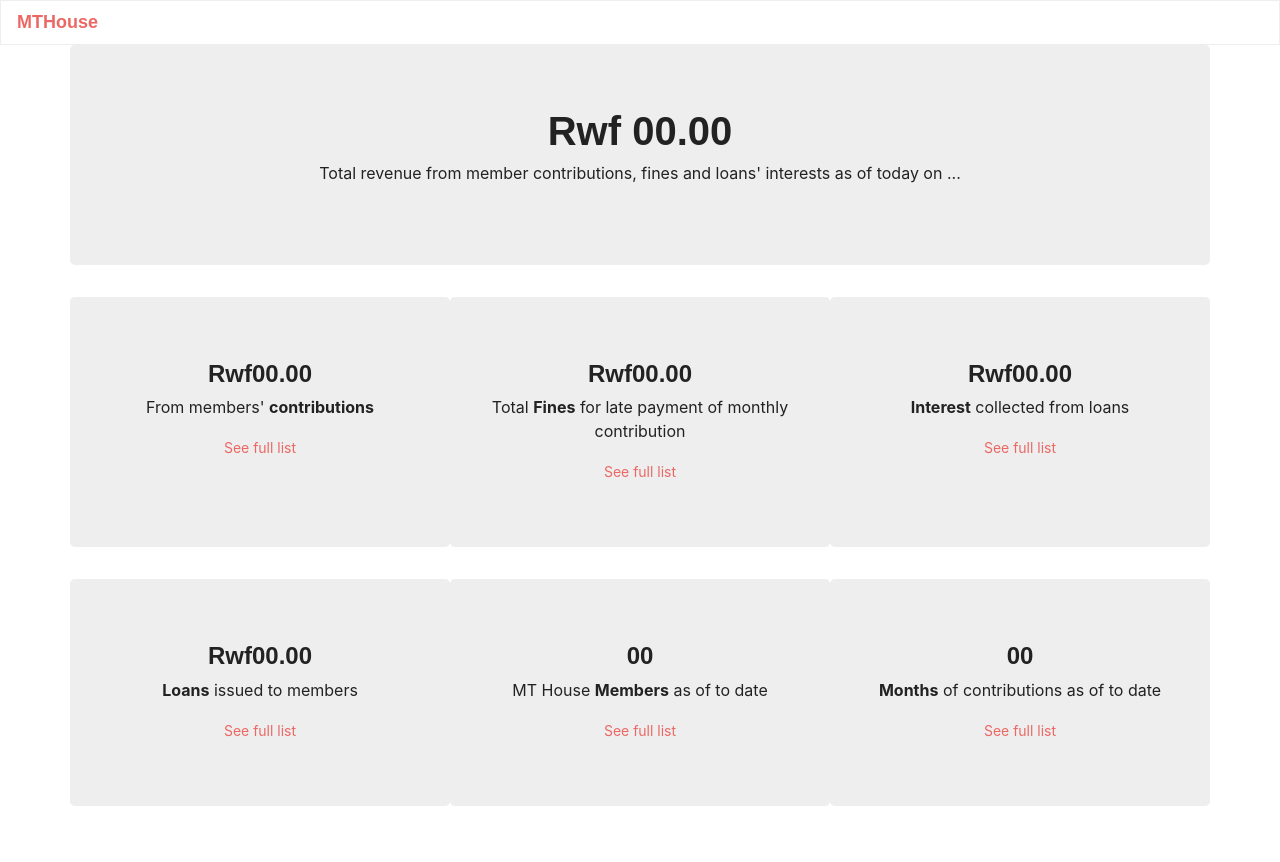
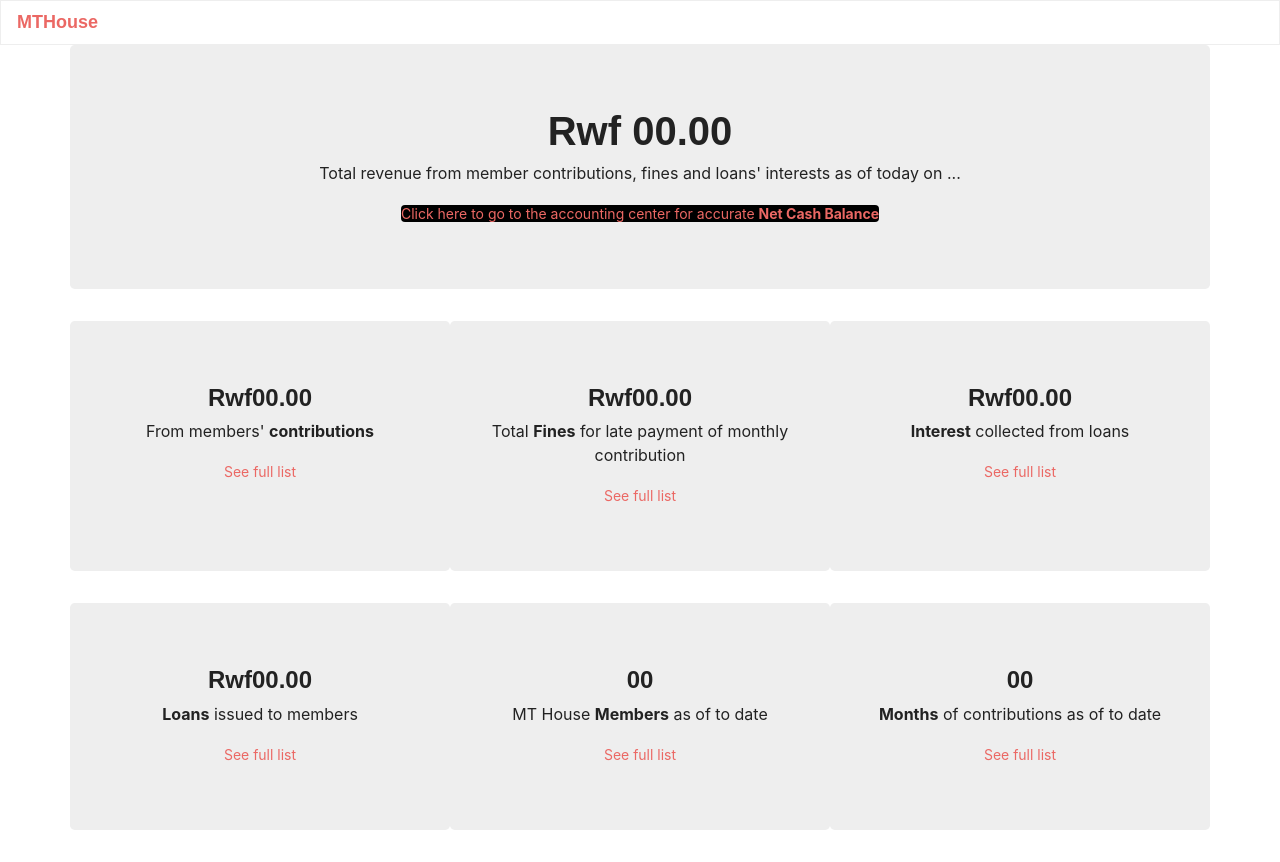
Before and after one commit to Nzibosco/mthouse, a React (Create React App) app in the folder client/: page /dashboard in a window 1280 px wide. Before the commit the page ends 838 px from the top, so only its background shows below. Built offline with nearby package versions, Linux system fonts and the light colour scheme; a web font is replaced by a local one.

Commit message:
link to accounting center

```diff
--- a/client/src/pages/Dashboard.js
+++ b/client/src/pages/Dashboard.js
@@ -23,9 +23,9 @@ class Dashboard extends Component {
                 <div className = "row">
                     <div className="jumbotron col-md-12 text-center" id="contribution">
                         <h1 className="display">Rwf <span id="totalRevenue">00.00</span></h1>
-                            <p className="display">Total revenue from member contributions, fines and loans' interests as of today on <span id="date">...</span></p>
+                        <p className="display">Total revenue from member contributions, fines and loans' interests as of today on <span id="date">...</span></p>
+                        <small className = "bg-dark rounded text-light"><a href="#">Click here to go to the accounting center for accurate <strong>Net Cash Balance</strong></a></small>
                     </div>
-
                 </div>
                 <div className = "row">
                     <div className = "jumbotron col-md-4 text-center">
```
